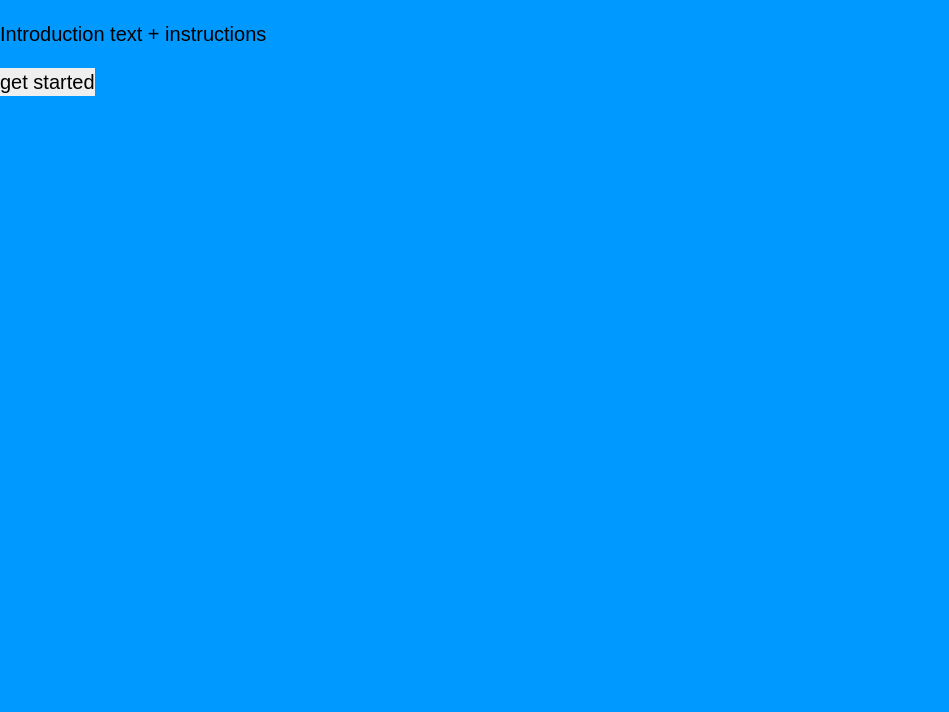
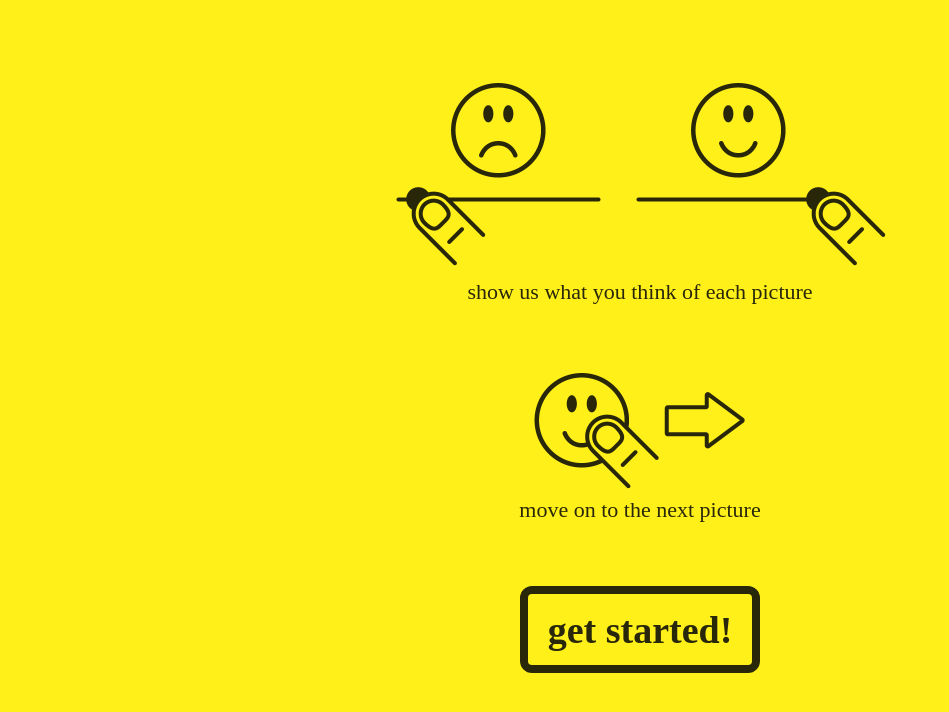
Before and after one commit to markdurrant/Smiley-Slider, a website: page src/index.html in a window 1280 px wide. Shown: the top 712 px of the page, without its empty margins (0-949 px from the left). Drawn offline with nearby package versions, Linux system fonts and the light colour scheme; files that its build step writes are made by us from their sources; a web font is replaced by a local one.

Commit message:
add intro stuff

```diff
--- a/src/index.html
+++ b/src/index.html
@@ -8,14 +8,19 @@
   <meta name="apple-mobile-web-app-status-bar-style" content="black">
   <meta name="viewport" content="width=device-width, initial-scale=1.0, maximum-scale=1.0, user-scalable=no">
 
+  <link href='http://fonts.googleapis.com/css?family=Corben:400,700' rel='stylesheet' type='text/css'>
+
   <link rel="stylesheet" href="css/styles.css">
   <script src="js/vendor/modernizr.min.js"></script>
 </head>
 <body>
 
   <section class="panel intro active">
-    <p class="intro-text">Introduction text + instructions </p>
-    <button class="get-started">get started</button>
+    <img src="../img/dia-1.png" class="dia-1">
+    <p>show us what you think of each picture</p>
+    <img src="../img/dia-2.png" class="dia-2">
+    <p>move on to the next picture</p>
+    <button class="get-started">get started!</button>
   </section> <!-- end .panel .intro -->
 
   <section class="panel">
@@ -67,8 +72,7 @@
   </section> <!-- end .panel -->
 
   <section class="panel thanks">
-    <h1>Thanks</h1>
-    <p class="thanks-text">blah blah blah</p>
+    <p>Thanks for your feedback!</p>
     <a href="javascript:history.go(0)">go back</a>
   </section> <!-- end .panel .thanks-->
 
--- a/src/js/main.js
+++ b/src/js/main.js
@@ -32,15 +32,9 @@ $( document ).ready( function() {
     e.stopPropagation();
   });
 
-  // end opy paste
+  // end copy paste
 
-  $( '.intro' ).click( function() {
-    $( this ).removeClass( 'active' )
-      .addClass( 'done' )
-      .next().addClass( 'active' );
-  });
-
-  $( '.smiley' ).click( function() {
+  $( '.smiley, .get-started' ).click( function() {
     $( this ).parent().removeClass( 'active' )
       .addClass( 'done' )
       .next().addClass( 'active' );
--- a/src/sass/styles.scss
+++ b/src/sass/styles.scss
@@ -31,7 +31,7 @@
 //===============================================================================
 
 $yellow: hsl( 56, 100, 55 );
-$eye: hsl( 56, 40, 12 );
+$eye: hsl( 56, 60, 10 );
 
 .panel {
   width: 100%;
@@ -40,7 +40,7 @@ $eye: hsl( 56, 40, 12 );
   -webkit-transform: translate3d(0, 0, 0);
   top: 0;
   left: 100%;
-  transition: left 0.25s 0.1s ease-in-out;
+  transition: left 0.25s ease-in-out;
 
   &.done {
     left: -100%;
@@ -60,13 +60,64 @@ $eye: hsl( 56, 40, 12 );
   height: 100%;
 }
 
+.intro,
+.thanks {
+  background: $yellow;
+  color: $eye;
+  font-size: 22px;
+  padding: 80px;
+  font-family: 'Corben', serif;
+  text-align: center;
+
+  p {
+    margin-top: -6px;
+    margin-bottom: 60px;
+  }
+
+  button,
+  a {
+    font-weight: 700;
+    color: $eye;
+    text-decoration: none;
+    background-color: $yellow;
+    border: 8px solid $eye;
+    padding: 10px 20px 8px;
+    border-radius: 12px;
+    font-size: 38px;
+  }
+
+  a {
+    display: inline-block;
+  }
+}
+
+.dia-1 {
+  width: 495px;
+  height: 190px;
+  margin-bottom: 4px;
+}
+
+.dia-2 {
+  width: 220px;
+  height: 125px;
+}
+
+hr {
+  border: 0;
+}
+
 .intro {
-  background: #09F;
+
 }
 
 .thanks {
-  background: #0F9;
   left: 0 !important;
+}
+
+@keyframes smile-bounce {
+  0%   { transform: scale( 1 ) }
+  50%   { transform: scale( 1.1 ) }
+  100% { transform: scale( 1 ) }
 }
 
 .smiley {
@@ -74,16 +125,15 @@ $eye: hsl( 56, 40, 12 );
   height: 260px;
   border-radius: 50%;
   position: absolute;
-  transform: translate( -50%, -50% ) scale(1);
-  top: 50%;
+  bottom: 140px;
   left: 50%;
+  margin-left: -130px;
   background-color: $yellow;
   z-index: 999;
-  transition: all 0.1s;
+  -webkit-tap-highlight-color:rgba(0,0,0,0);
 
   &:hover {
-    background-color: $yellow;
-    transform: translate( -50%, -50% ) scale(1.15);
+    animation: smile-bounce 0.2s;
   }
 
   &::before,
@@ -108,7 +158,7 @@ $eye: hsl( 56, 40, 12 );
 
 .slider {
   position: absolute;
-  bottom: 100px;
+  bottom: 60px;
   left: 10%;
   width: 80%;
   height: 10px;
@@ -116,15 +166,6 @@ $eye: hsl( 56, 40, 12 );
   border: 0;
   border-radius: 5px;
   background: white;
-
-  &::before {
-    content: "";
-    border-radius: 5px;
-    position: absolute;
-    width: 100%;
-    height: 100%;
-    z-index: -999;
-  }
 }
 
  input[type="range"]::-webkit-slider-thumb{
```
Also changed, not shown: gulpfile.js (line endings or trailing spaces), src/img/dia-1.png (added), src/img/dia-2.png (added).
